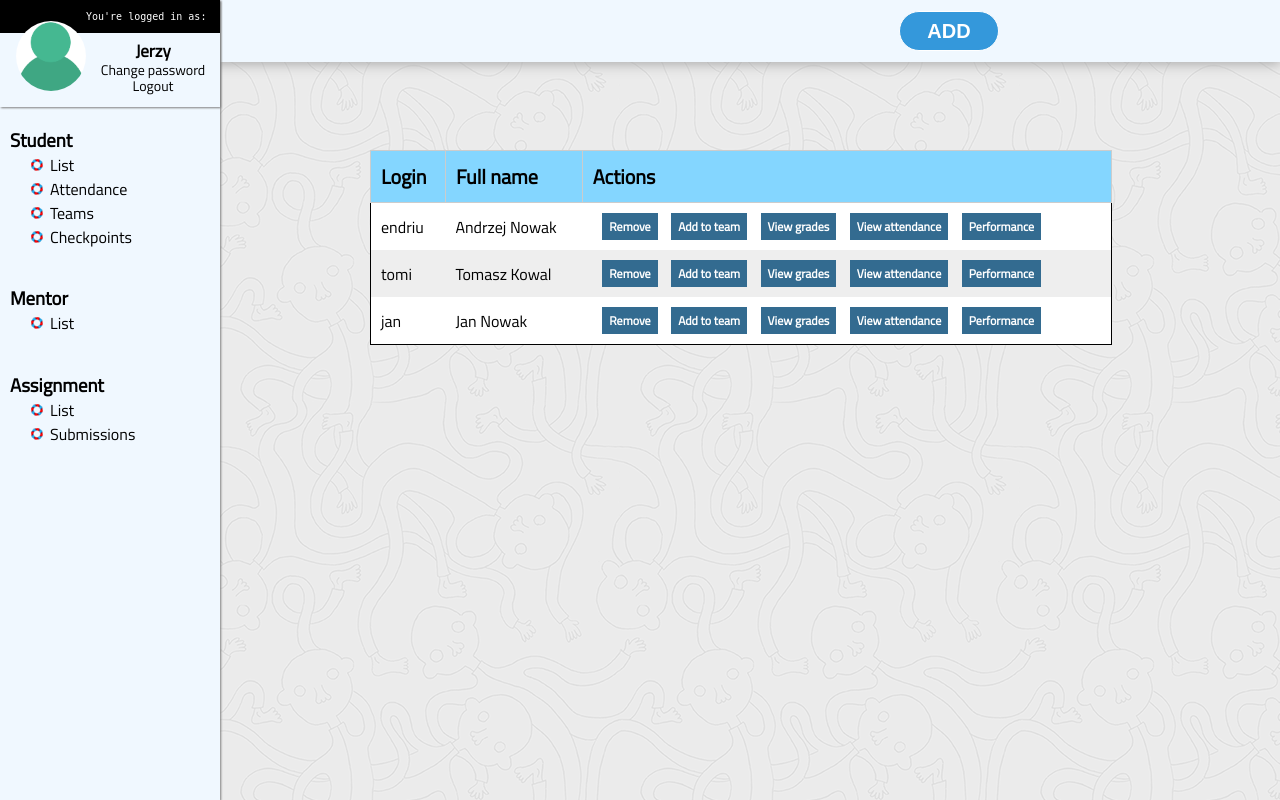
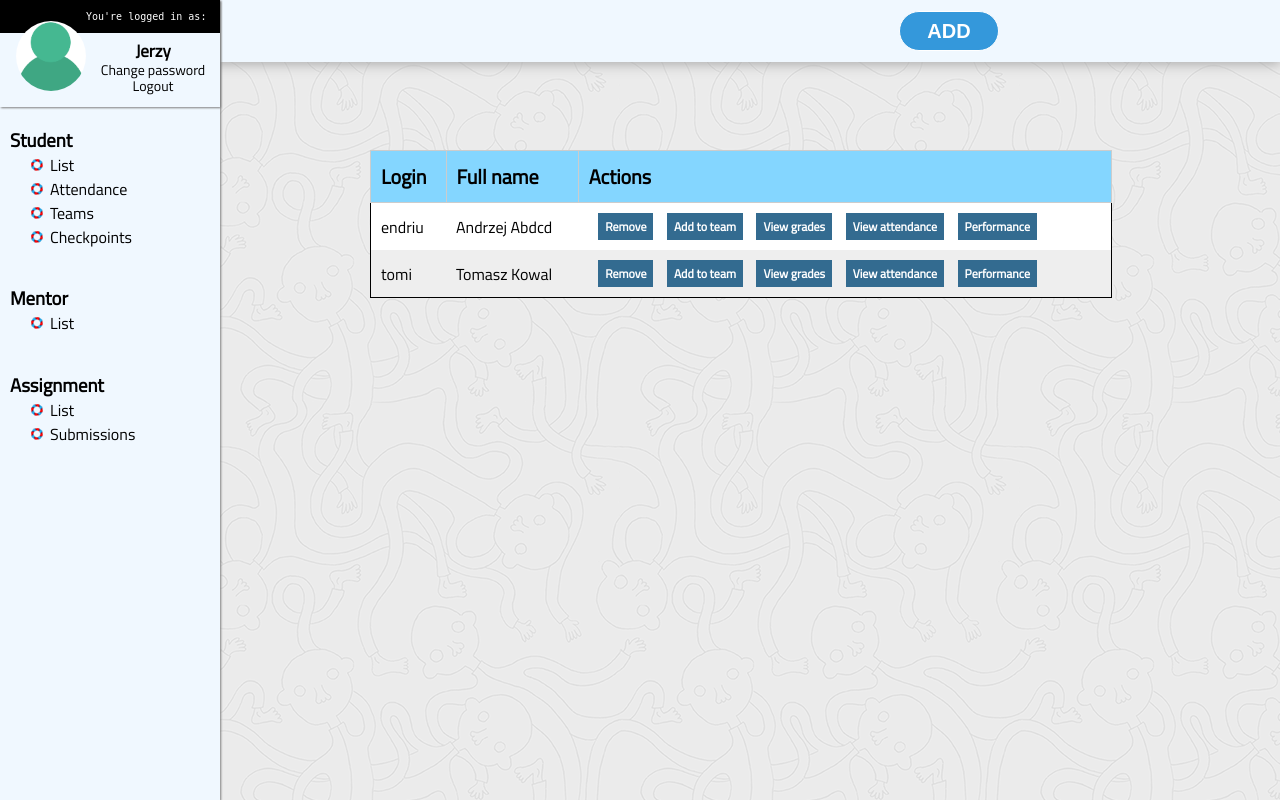
Before and after one commit to cbmlody/CMS, a Flask app: page /student in a window 1280 px wide. Run offline with Flask 2, Linux system fonts and the light colour scheme; data comes from the database, SQL or seed files in the repository.

Commit message:
models is now a packeage, Fixed imports, students_view.html now reads from database

```diff
--- a/main.py
+++ b/main.py
@@ -1,4 +1,5 @@
 from flask import Flask, render_template, request, redirect, url_for
+from models import Student
 
 
 app = Flask(__name__)
@@ -16,7 +17,8 @@ def login():
 
 @app.route('/student')
 def student():
-    return render_template('students_view.html')
+    students = Student.get_all(3)
+    return render_template('students_view.html', students=students)
 
 
 @app.route('/main')
--- a/models/assignment.py
+++ b/models/assignment.py
@@ -1,4 +1,4 @@
-from database import Database
+from models.database import Database
 
 
 class Assignment:
--- a/models/attendance.py
+++ b/models/attendance.py
@@ -1,4 +1,4 @@
-from database import Database
+from models.database import Database
 
 
 class Attendance:
--- a/models/employee.py
+++ b/models/employee.py
@@ -1,4 +1,4 @@
-from person import Person
+from models.person import Person
 
 
 class Employee(Person):
--- a/models/mentor.py
+++ b/models/mentor.py
@@ -1,4 +1,4 @@
-from employee import Employee
+from models.employee import Employee
 
 
 class Mentor(Employee):
--- a/models/person.py
+++ b/models/person.py
@@ -1,5 +1,5 @@
 import sqlite3
-from database import Database
+from models.database import Database
 
 
 class Person:
--- a/models/student.py
+++ b/models/student.py
@@ -1,4 +1,4 @@
-from person import Person
+from models.person import Person
 
 
 class Student(Person):
--- a/models/teams.py
+++ b/models/teams.py
@@ -1,4 +1,4 @@
-from database import Database
+from models.database import Database
 import sqlite3
 
 
--- a/templates/main.html
+++ b/templates/main.html
@@ -24,7 +24,7 @@
         <nav>
             <h3>Student</h3>
             <ul>
-                <li><a href="students_view.html">List</a></li>
+                <li><a href="{{ url_for('student') }}">List</a></li>
                 <li><a href="attendance_view.html">Attendance</a></li>
                 <li><a href="teams_view.html">Teams</a></li>
                 <li><a href="checkpoints_view.html">Checkpoints</a></li>
--- a/templates/students_view.html
+++ b/templates/students_view.html
@@ -13,9 +13,10 @@
                     <th>Actions</th>
                 </tr>
                 </thead>
+                {% for student in students %}
                 <tr>
-                    <td>endriu</td>
-                    <td>Andrzej Nowak</td>
+                    <td>{{ student.login }}</td>
+                    <td>{{ student.full_name }}</td>
                     <td><a href="#">Remove</a>
                         <a href="add_to_team.html">Add to team</a>
                         <a href="grades.html"> View grades</a>
@@ -23,26 +24,7 @@
                         <a href="#" class="tooltip" id="green">Performance<span class="green_card">Green</span></a>
                     </td>
                 </tr>
-                <tr>
-                    <td>tomi</td>
-                    <td>Tomasz Kowal</td>
-                    <td><a href="#">Remove</a>
-                        <a href="add_to_team.html">Add to team</a>
-                        <a href="grades.html"> View grades</a>
-                        <a href="view_attendance.html"> View attendance</a>
-                        <a href="#" class="tooltip" id="yellow">Performance<span class="yellow_card">Yellow</span></a>
-                    </td>
-                </tr>
-                <tr>
-                    <td>jan</td>
-                    <td>Jan Nowak</td>
-                    <td><a href="#">Remove</a>
-                        <a href="add_to_team.html">Add to team</a>
-                        <a href="grades.html"> View grades</a>
-                        <a href="view_attendance.html"> View attendance</a>
-                        <a href="#" class="tooltip" id="red">Performance<span class="red_card">Red</span></a>
-                    </td>
-                </tr>
+                {% endfor %}
             </table>
         </div>
 {% endblock %}
```
Also changed, not shown: models/__init__.py (added, +10 -0 lines).
